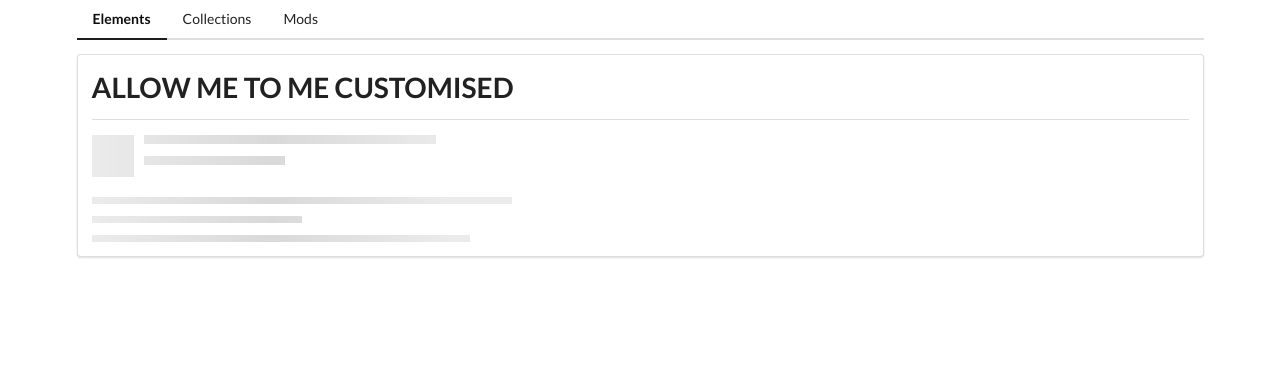
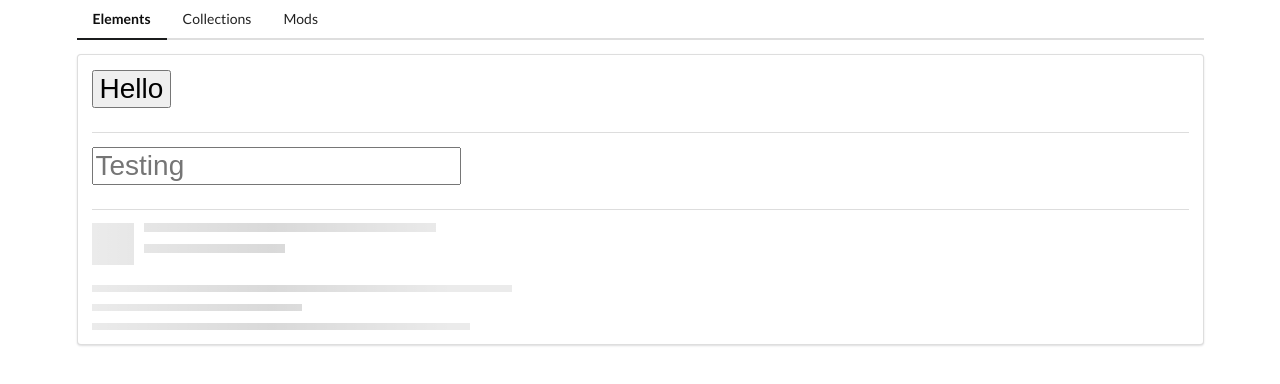
Before and after one commit to Tony940426/Angular-Comps, an Angular app: page /elements in a window 1280 px wide. Shown: the top 384 px of the page. Built offline with nearby package versions, Linux system fonts and the light colour scheme.

Commit message:
Added divider component

```diff
--- a/src/app/elements/elements-home/elements-home.component.html
+++ b/src/app/elements/elements-home/elements-home.component.html
@@ -1,2 +1,7 @@
-<app-divider></app-divider>
+<app-divider>
+    <button>Hello</button>
+</app-divider>
+<app-divider>
+<Input placeholder="Testing">
+</app-divider>
 <app-placeholder [header] = "true"></app-placeholder>
--- a/src/app/shared/divider/divider.component.html
+++ b/src/app/shared/divider/divider.component.html
@@ -1,2 +1,4 @@
-<h1>ALLOW ME TO ME CUSTOMISED</h1>
+<h1>
+    <ng-content></ng-content>
+<h1>
 <div class="ui divider"></div>
--- a/src/app/shared/divider/divider.component.ts
+++ b/src/app/shared/divider/divider.component.ts
@@ -1,10 +1,13 @@
-import { Component } from '@angular/core';
+import { Component, OnInit } from '@angular/core';
 
 @Component({
   selector: 'app-divider',
   templateUrl: './divider.component.html',
   styleUrls: ['./divider.component.css']
 })
-export class DividerComponent {
+export class DividerComponent implements OnInit {
+constructor(){}
+ngOnInit(): void {
 
 }
+}
```
